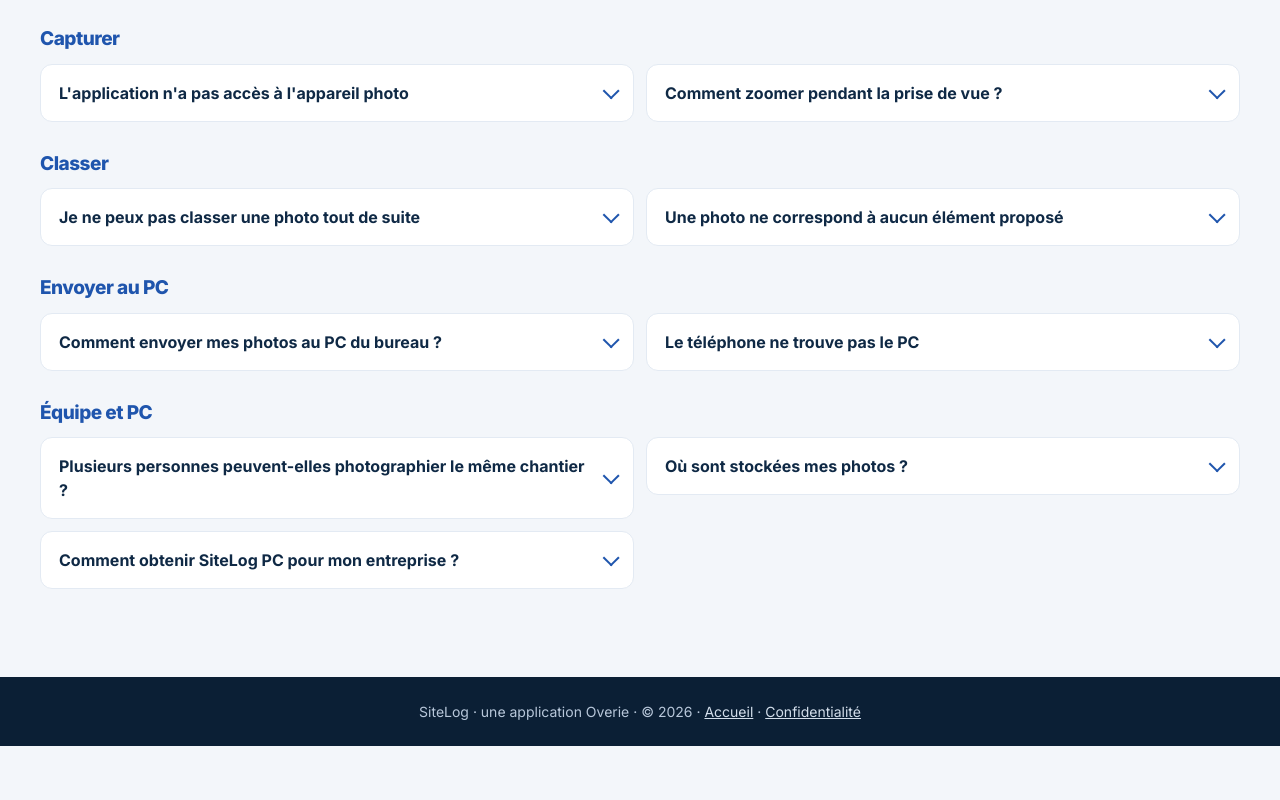
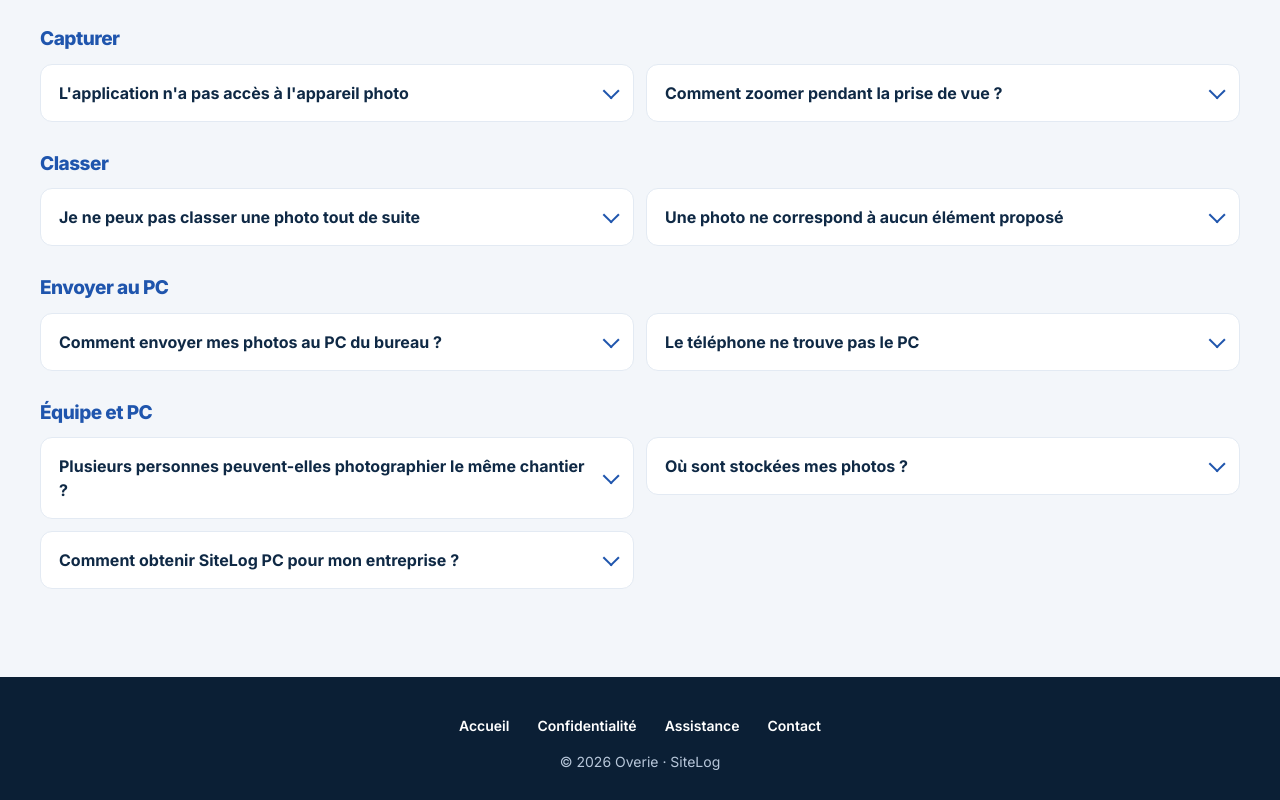
Before and after one commit to overie-dev/sitelog-site, a plain HTML site: page assistance/index.html in a window 1280 px wide. Shown: the part 1576-2376 px from the top of the page. Before the commit the page ends 2322 px from the top, so only its background shows below. Drawn offline with Linux system fonts and the light colour scheme.

Commit message:
Pied de page commun

```diff
--- a/assets/style.css
+++ b/assets/style.css
@@ -171,3 +171,9 @@ body.page-doc{background:#F3F6FA}
 @media (max-width:1100px){.tiles{grid-template-columns:repeat(3,minmax(0,1fr))}}
 @media (max-width:980px){.help{flex-direction:column;margin-left:16px;margin-right:16px}.help .label{flex:none;clip-path:none}.help .item+.item{border-left:0;border-top:1px solid #E3EAF3}.faq-grid{grid-template-columns:1fr}.quick{margin-left:16px;margin-right:16px}}
 @media (max-width:600px){.tiles{grid-template-columns:repeat(2,minmax(0,1fr));gap:10px;padding:0 16px}.doc-hero .head-ico{width:60px;height:60px}.search button{padding:0 14px}}
+/* ---- pied de page commun ---- */
+footer{padding:28px 24px}
+footer nav{display:flex;flex-wrap:wrap;justify-content:center;gap:4px 28px;margin-bottom:6px}
+footer nav a{display:inline-flex;align-items:center;min-height:40px;color:#fff;font-weight:600;text-decoration:none}
+footer nav a:hover{color:#8FB5F2;text-decoration:underline}
+footer p{margin:0;color:#B8C7DA}
--- a/assistance/index.html
+++ b/assistance/index.html
@@ -9,7 +9,7 @@
 <link rel="preconnect" href="https://fonts.googleapis.com">
 <link rel="preconnect" href="https://fonts.gstatic.com" crossorigin>
 <link href="https://fonts.googleapis.com/css2?family=Inter:wght@400;500;600;700;800&amp;display=swap" rel="stylesheet">
-<link rel="stylesheet" href="../assets/style.css?v=4">
+<link rel="stylesheet" href="../assets/style.css?v=5">
 </head>
 <body class="page-doc">
 
@@ -142,7 +142,10 @@
 </div>
 </main>
 
-<footer>SiteLog · une application Overie · © 2026 · <a href="../">Accueil</a> · <a href="../confidentialite/">Confidentialité</a></footer>
+<footer>
+<nav aria-label="Liens utiles"><a href="/">Accueil</a><a href="/confidentialite/">Confidentialité</a><a href="/assistance/">Assistance</a><a href="mailto:sitelog@overie.fr">Contact</a></nav>
+<p>© 2026 Overie · SiteLog</p>
+</footer>
 
 <script>
 (function () {
```
Also changed, not shown: confidentialite/index.html (+5 -2 lines), index.html (+3 -2 lines).
